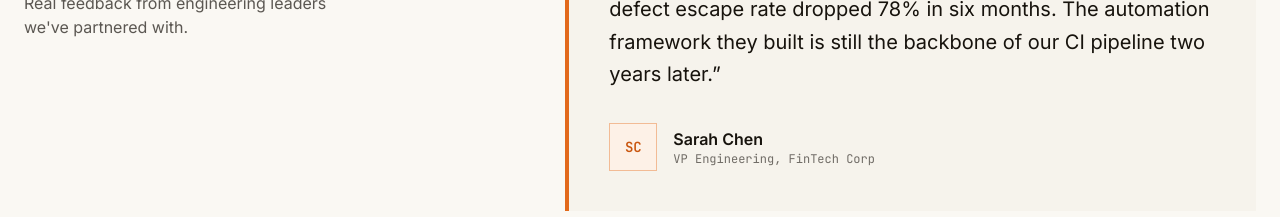
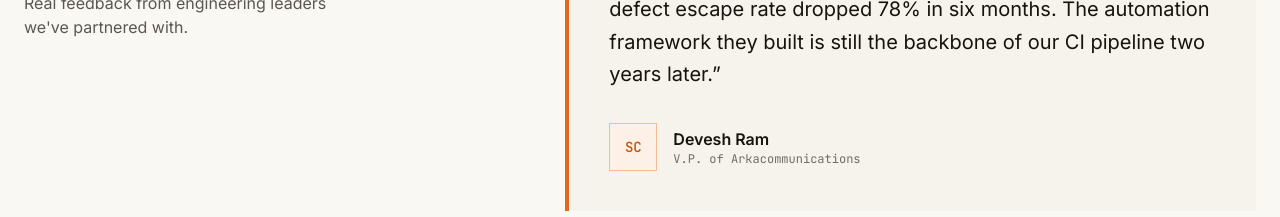
Before and after one commit to shikta-pixel/websiteFinal, a React (Vite) app: page / in a window 1280 px wide. Shown: the part 5040-5257 px from the top of the page. Built offline with nearby package versions, Linux system fonts and the light colour scheme; no server answers.

Commit message:
public key added

```diff
--- a/src/data/content.ts
+++ b/src/data/content.ts
@@ -128,10 +128,11 @@ export const testimonials = [
   {
     quote:
       'Transformed our QA practice from reactive to predictive. Our defect escape rate dropped 78% in six months. The automation framework they built is still the backbone of our CI pipeline two years later.',
-    name: 'Sarah Chen',
-    role: 'VP Engineering, FinTech Corp',
+    name: 'Devesh Ram',
+    role: 'V.P. of Arkacommunications',
     initials: 'SC',
   },
+  /*
   {
     quote:
       'They rebuilt our incident response process from the ground up. Mean time to resolution dropped by 60% and our on-call engineers finally get to sleep through the night.',
@@ -145,7 +146,7 @@ export const testimonials = [
     name: 'Priya Nandan',
     role: 'Head of DevOps, Northbridge SaaS',
     initials: 'PN',
-  },
+  },*/
 ] as const
 
 export const serviceOptions = [
```
Also changed, not shown: 1 other file (tests, documents, lock files or other folders).
